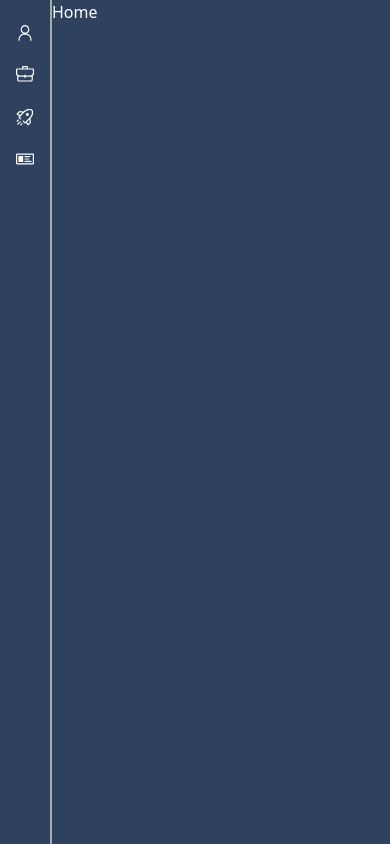
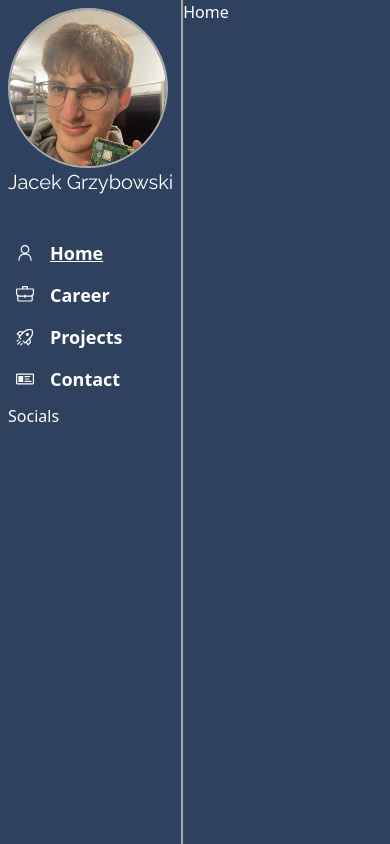
Before and after one commit to ToToSpl/totospl.github.io, a React (Vite) app: page / in a window 390 px wide. Built offline with nearby package versions, Linux system fonts and the light colour scheme.

Commit message:
responsive menu and page

```diff
--- a/src/App.tsx
+++ b/src/App.tsx
@@ -16,7 +16,7 @@ export type AppPathType = {
 export const appPaths: AppPathType[] = [
   {
     path: "/",
-    name: "About",
+    name: "Home",
     icon: <RxPerson />,
     page: <Home />,
   },
--- a/src/components/Layout.tsx
+++ b/src/components/Layout.tsx
@@ -4,10 +4,10 @@ import { Outlet } from "react-router-dom";
 
 const Layout = () => {
   return (
-    <div className="h-screen flex flex-col text-white bg-my-bg">
+    <div className="flex flex-col text-white bg-my-bg">
       <div className="grow flex">
         <Menu paths={appPaths} />
-        <div className="grow">
+        <div className="grow h-screen overflow-auto">
           <Outlet />
         </div>
       </div>
--- a/src/components/Menu.tsx
+++ b/src/components/Menu.tsx
@@ -1,5 +1,6 @@
 import { Link, useLocation } from "react-router-dom";
 import { AppPathType } from "../App";
+import ProfilePic from "./ProfilePic";
 
 type MenuProps = {
   paths: AppPathType[];
@@ -9,7 +10,10 @@ const Menu = ({ paths }: MenuProps) => {
   const location = useLocation();
 
   return (
-    <div className="border-r-2 px-2 py-2 border-my-soft-bg grid-cols-1 gap-2">
+    <div className="border-r-2 px-2 py-2 border-my-soft-bg grid-cols-1 gap-2 h-screen overflow-auto">
+      <ProfilePic url="/profile.jpg" />
+      <div className="h-8" />
+      <div className="w-full">
         {paths.map((p, i) => {
           return (
             <Link
@@ -20,7 +24,7 @@ const Menu = ({ paths }: MenuProps) => {
               <div className="m-2">{p.icon}</div>
               <span
                 className={
-                "flex-1 px-2 hidden md:block " +
+                  "px-2 block " +
                   (location.pathname === p.path ? "underline" : "")
                 }
               >
@@ -30,6 +34,8 @@ const Menu = ({ paths }: MenuProps) => {
           );
         })}
       </div>
+      <div>Socials</div>
+    </div>
   );
 };
 
--- /dev/null
+++ b/src/components/ProfilePic.tsx
@@ -0,0 +1,18 @@
+type ProfilePicProps = {
+  url: string;
+};
+
+export const ProfilePic = ({ url }: ProfilePicProps) => {
+  return (
+    <>
+      <img
+        className="w-40 h-40 rounded-full border-my-soft-bg border-2"
+        alt="profile picture"
+        src={url}
+      />
+      <h1 className="font-special text-xl text-center">Jacek Grzybowski</h1>
+    </>
+  );
+};
+
+export default ProfilePic;
```
Also changed, not shown: public/profile.jpg (added). Lines whose indentation alone changed are shown as unchanged.
